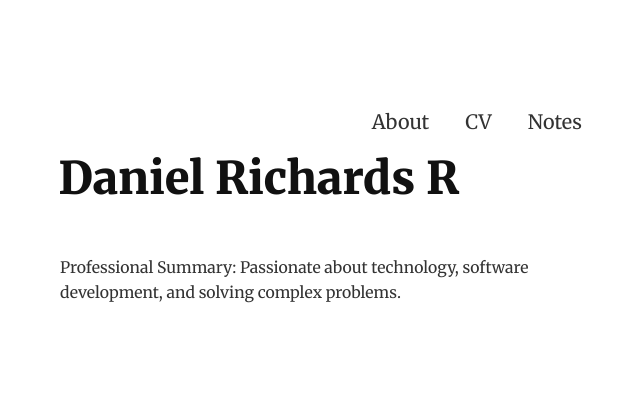
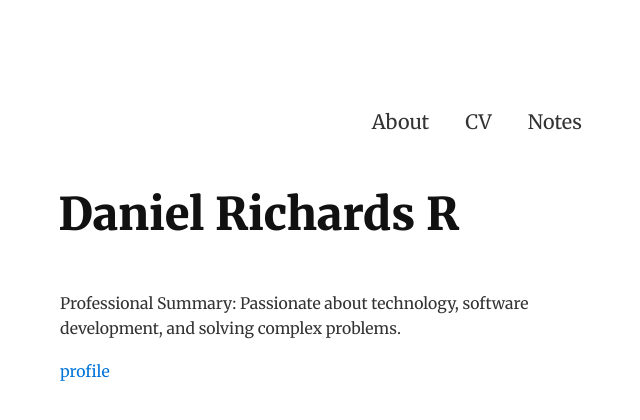
Before and after one commit to dannyrichy/dannyrichy.github.io, a Jekyll site: the page built from docs/cv.md, in a window 1280 px wide. Shown: the top 420 px of the page, without its empty margins (310-950 px from the left). Built offline with Jekyll 4.4.1, drawn with Linux system fonts in a browser that asks for light colours.

Commit message:
Changes to see how the page react

```diff
--- a/docs/_sass/_biscuit.scss
+++ b/docs/_sass/_biscuit.scss
@@ -201,6 +201,7 @@ pre > code {
     width: 100%; /* Full width of the parent container */
     max-width: 30rem; /* Same max-width as container */
     margin: 0 auto; /* Center the navbar horizontally */
+    margin-bottom: 2rem; /* Add space below the navbar */
 }
 
 /* Styling for each link */
--- a/docs/cv.md
+++ b/docs/cv.md
@@ -1,3 +1,5 @@
 ---
 layout: resume
 ---
+
+[profile](assets/profile.jpg)
```
